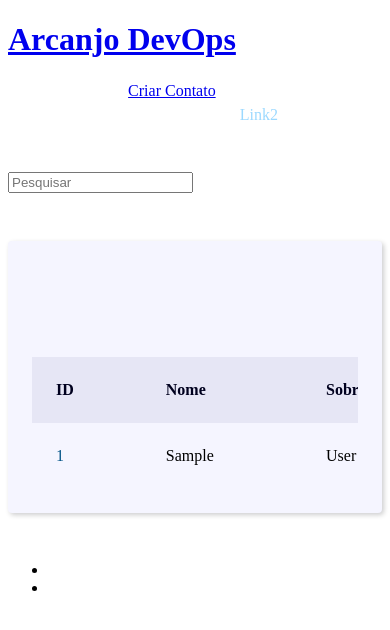
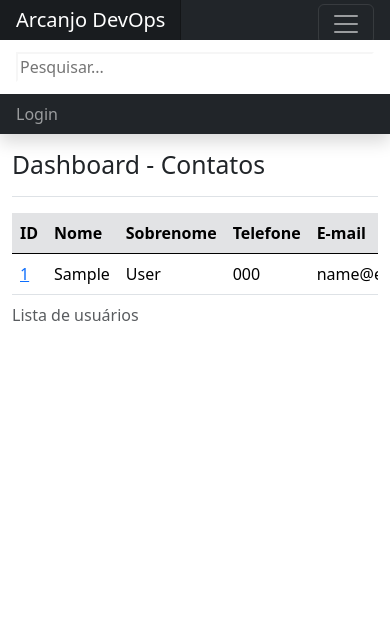
Before and after one commit to eriknathan/arcanjo-devops, a Django app: template arcanjo/templates/contact/index.html in a window 390 px wide. Shown: the top 630 px of the page. Run offline with Django 4.2, Linux system fonts and the light colour scheme; the template is opened without the code that fills it: values that come from a table or form of the project are taken from there, others are empty; tables that the repository leaves empty hold one stand-in row (values such as "Sample post"); some libraries are stand-ins or nearby versions.

Commit message:
fix: atualizando nomes dos arquivos

```diff
--- a/arcanjo/templates/contact/contact.html
+++ b/arcanjo/templates/contact/contact.html
@@ -1,4 +1,4 @@
-{% extends 'global/base2.html' %}
+{% extends 'global/base.html' %}
 
 {% block content %}
     <div class="single-contact">
--- a/arcanjo/templates/contact/create.html
+++ b/arcanjo/templates/contact/create.html
@@ -1,4 +1,4 @@
-{% extends "global/base2.html" %}
+{% extends "global/base.html" %}
 
 {% block content %}
     <div class="form-wrapper">
--- a/arcanjo/templates/contact/index.html
+++ b/arcanjo/templates/contact/index.html
@@ -2,29 +2,32 @@
 
 {% block content %}
 {% if page_obj %}
-<div class="responsive-table">
-  <table class="contacts-table">
-    <caption class="table-caption">
-                Contatos
-    </caption>
 
+<div class="d-flex justify-content-between flex-wrap flex-md-nowrap align-items-center pt-3 pb-2 mb-3 border-bottom">
+
+  <h1 class="h2">Dashboard - Contatos</h1>
+  {% if user.is_authenticated %}
+    <a href="{% url 'arcanjo:create' %}" class="btn btn-primary">Criar contato</a>
+  {% endif %}
+
+</div>
+
+<div class="table-responsive">
+  <table class="table table-hover">
+    <caption>Lista de usuários</caption>
     <thead>
-      <tr class="table-row table-row-header">
-        <th class="table-header">ID</th>
-        <th class="table-header">Nome</th>
-        <th class="table-header">Sobrenome</th>
-        <th class="table-header">Telefone</th>
-        <th class="table-header">E-mail</th>
+      <tr class="table-secondary">
+        <th scope="col">ID</th>
+        <th scope="col">Nome</th>
+        <th scope="col">Sobrenome</th>
+        <th scope="col">Telefone</th>
+        <th scope="col">E-mail</th>
       </tr>
     </thead>
-
     <tbody>
       {% for contact in page_obj %}
-        <tr class="table-row">
-          <td class="table-cel">
-            <a
-            class="table-link"
-            href="{% url 'arcanjo:contact' contact.id %}">
+      <tr>
+        <td><a class="table-link" href="{% url 'arcanjo:contact' contact.id %}">
           {{ contact.id }}
         </a>
       </td>
@@ -40,12 +43,13 @@
       <td class="table-cel">
         {{ contact.email }}
       </td>
+      {% endfor %}
       </tr>
-          {% endfor %}
     </tbody>
   </table>
 </div>
 {% else %}
+  <br>
   <div class="single-contact">
     <h1 class="single-contact-name">
       Nenhum contato encontrado!
--- a/arcanjo/templates/contact/update-user.html
+++ b/arcanjo/templates/contact/update-user.html
@@ -1,4 +1,4 @@
-{% extends "global/base2.html" %}
+{% extends "global/base.html" %}
 
 {% block content %}
     <div class="form-wrapper">
--- a/arcanjo/views/contact_view.py
+++ b/arcanjo/views/contact_view.py
@@ -16,7 +16,7 @@ def index(request):
     context = {'page_obj': page_obj, 'site_title': 'Contatos - '}
 
     # print(contacts.query)
-    return render(request, 'contact/index2.html', context)
+    return render(request, 'contact/index.html', context)
 
 
 def search(request):
@@ -42,7 +42,7 @@ def search(request):
     context = {'page_obj': page_obj, 'site_title': 'Contatos - '}
     # print(contacts.query)
 
-    return render(request, 'contact/index2.html', context)
+    return render(request, 'contact/index.html', context)
 
 
 def contact(request, contact_id):
--- a/base_templates/global/base.html
+++ b/base_templates/global/base.html
@@ -1,20 +1,44 @@
-{% load static %}<!DOCTYPE html>
+{% load static %}
+<!doctype html>
 <html lang="pt-br">
 <head>
-  <meta charset="UTF-8">
-  <meta http-equiv="X-UA-Compatible" content="IE=edge">
-  <meta name="viewport" content="width=device-width, initial-scale=1.0">
+  <meta charset="utf-8">
+  <meta name="viewport" content="width=device-width, initial-scale=1">
   <title>{{ site_title }} Arcanjo DevOps</title>
-  <link rel="stylesheet" href="{% static 'global/css/style.css' %}">
+  <link rel="canonical" href="https://getbootstrap.com/docs/5.0/examples/dashboard/">
+  <!-- Bootstrap core CSS -->
+  <link href="{% static 'global/css/bootstrap.min.css' %}" rel="stylesheet">
+  <link type="text/css" href="{% static 'global/css/style2.css' %}" rel="stylesheet" >
+  {% comment %} <link type="text/css" href="{% static 'global/css/style.css' %}" rel="stylesheet" > {% endcomment %}
+  {% load bootstrap5 %}
+  {% bootstrap_css %}
+  {% bootstrap_javascript %}
 </head>
+
 <body>
-  {% include "global/partials/_header.html" %}
-  {% include "global/partials/_message.html" %}
+  {% include "global/partials/_header-bar.html" %}
 
-  <main class="content">
-    {% block content %}{% endblock content %}
-  </main>
+  <div class="container-fluid">
+    <div class="row">
+      {% include "global/partials/_sidebar.html" %}
 
-  {% include "global/partials/_pagination.html" %}
+      <main class="col-md-9 ms-sm-auto col-lg-10 px-md-4">
+
+        {% block content %}
+
+        {% endblock content %}
+
+        {% include "global/partials/_pagination.html" %}
+      </main>
+    </div>
+  </div>
+
+  <script src="https://cdn.jsdelivr.net/npm/feather-icons@4.28.0/dist/feather.min.js"
+    integrity="sha384-uO3SXW5IuS1ZpFPKugNNWqTZRRglnUJK6UAZ/gxOX80nxEkN9NcGZTftn6RzhGWE"
+    crossorigin="anonymous"></script>
+  <script src="https://cdn.jsdelivr.net/npm/chart.js@2.9.4/dist/Chart.min.js"
+    integrity="sha384-zNy6FEbO50N+Cg5wap8IKA4M/ZnLJgzc6w2NqACZaK0u0FXfOWRRJOnQtpZun8ha"
+    crossorigin="anonymous"></script>
+  <script src="{% static 'global/js/dashboard.js' %}"></script>
 </body>
 </html>
```
Also changed, not shown: arcanjo/templates/contact/index2.html (deleted, +0 -59 lines), base_templates/global/base2.html (deleted, +0 -44 lines). Lines whose indentation alone changed are shown as unchanged.
